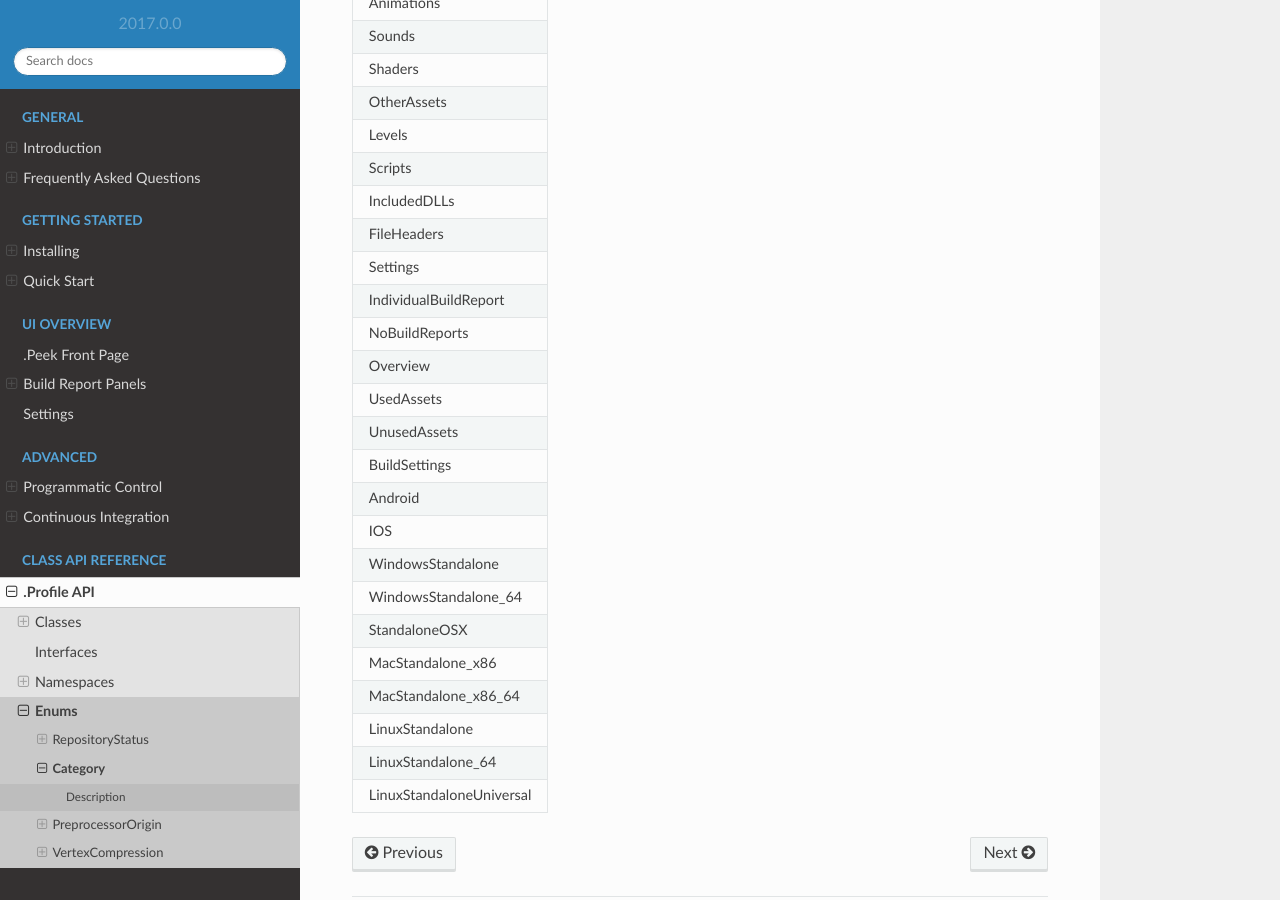
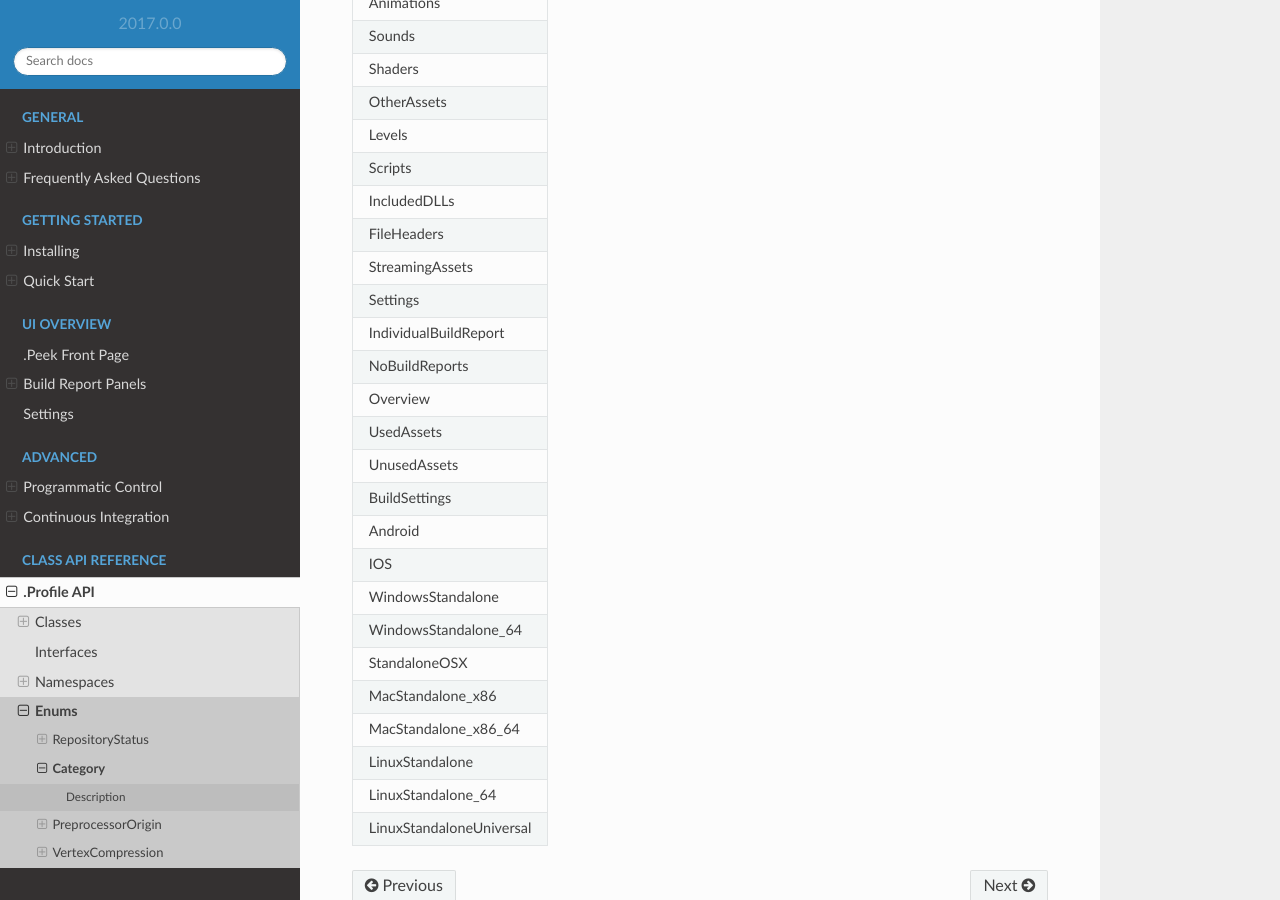
Before and after one commit to WellFiredDevelopment/dotPeekDocumentation, a Sphinx documentation site: the page built from sphinx/source/api/enums/enum_enumwellfired_peek_data.rst, in a window 1280 px wide and 900 px high, scrolled down 376 px. Built offline with Sphinx 7.4.7 and the Read the Docs theme 2.0.0, drawn with Linux system fonts in a browser that asks for light colours.

Commit message:
AutoBuildDocumentation

```diff
--- a/sphinx/source/api/enums/enum_enumwellfired_peek_data.rst
+++ b/sphinx/source/api/enums/enum_enumwellfired_peek_data.rst
@@ -33,6 +33,8 @@ Description
 +---------------------------+
 |FileHeaders                |
 +---------------------------+
+|StreamingAssets            |
++---------------------------+
 |Settings                   |
 +---------------------------+
 |IndividualBuildReport      |
```
